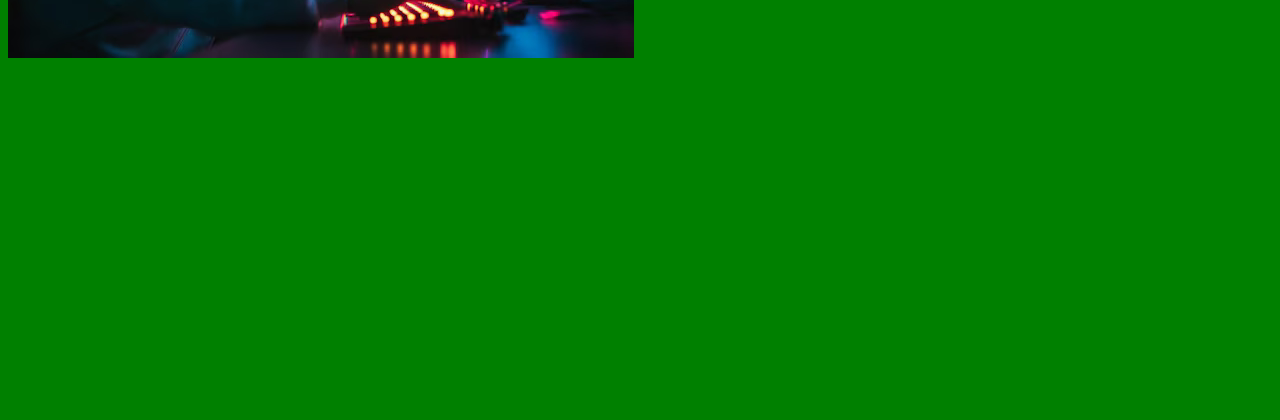
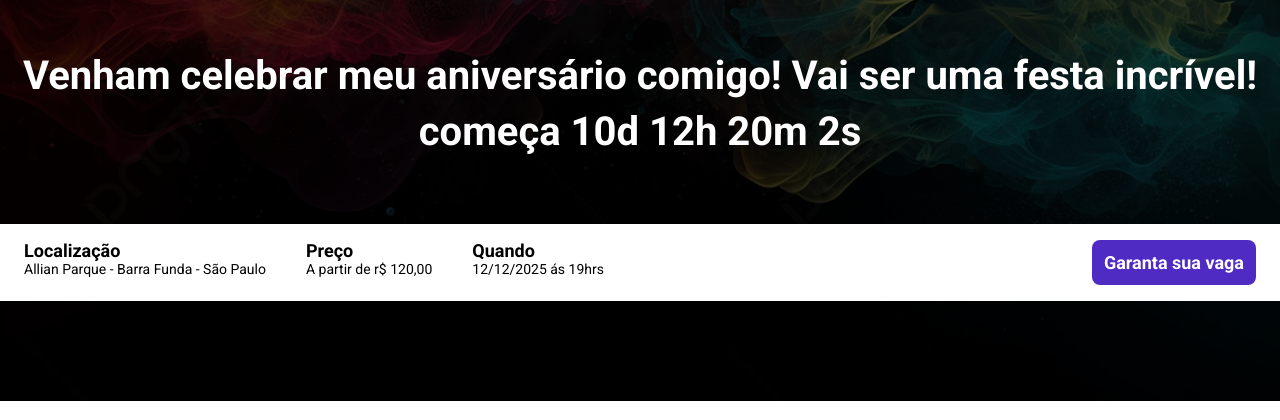
Before and after one commit to alessandrosaldanha/Exercicio_Landpage, a website built with Parcel: page src/index.html in a window 1280 px wide. Shown: the part 380-800 px from the top of the page. Built offline with nearby package versions, Linux system fonts and the light colour scheme.

Commit message:
"herofinalizada"

```diff
--- a/src/index.html
+++ b/src/index.html
@@ -1,14 +1,41 @@
 <!DOCTYPE html>
-<html lang="en">
+<html lang="pt-BR">
 <head>
     <meta charset="UTF-8">
     <meta name="viewport" content="width=device-width, initial-scale=1.0">
-    <title>Document</title>
+    <title>Meu Aniversario</title>
     <link rel="stylesheet" href="styles/main.scss">
+    <link rel="preconnect" href="https://fonts.googleapis.com">
+    <link rel="shortcut icon" href="./images/Programador.png" type="image/x-icon">
+    <link rel="preconnect" href="https://fonts.gstatic.com" crossorigin>
+    <link href="https://fonts.googleapis.com/css2?family=Inter&family=Lobster&family=Roboto:wght@400;700&family=Signika:wght@300..700&display=swap" rel="stylesheet">
 </head>
 <body>
-    <h1>Teste1</h1>
-    <img src="./images/Programador.png" alt="Programador">
+    <header class="hero">
+        <div class="container">
+            <img class="hero__logo" src="./images/Programador.png" alt="Perfil">
+            <p class="hero__text">
+                Venham celebrar meu aniversário comigo! Vai ser uma festa incrível! começa 10d 12h 20m 2s
+            </p>
+            <div class="infos-bar">
+                <ul class="infos-bar__infos">
+                    <li class=" infos-bar__item">
+                        <b>Localização</b>
+                        Allian Parque - Barra Funda - São Paulo
+                    </li>
+                    <li class=" infos-bar__item">
+                        <b>Preço</b>
+                        A partir de r$ 120,00
+                    </li>
+                    <li class=" infos-bar__item">
+                        <b>Quando</b>
+                        12/12/2025 ás 19hrs
+                    </li>
+                </ul>
+                <a href="#" class="button button--primary">Garanta sua vaga</a>
+            </div>
+        </div>
+    </header>
 
     <script src="./scripts/main.js"></script>
 </body>
--- /dev/null
+++ b/src/styles/_hero.scss
@@ -0,0 +1,53 @@
+.hero {
+    padding-top: 64px;
+    padding-bottom: 100px;
+    background-image: url(../images/Fundo.png);
+    background-repeat: no-repeat;
+    background-size: cover;
+    position: relative;
+
+    .container {
+        position: relative;
+    }
+
+    &::before {
+        position: absolute;
+        top: 0;
+        left: 0;
+        width: 100%;
+        height: 100%;
+        background-color: #000;
+        content: '';
+        opacity: 0.7;
+    }
+
+    &__text {
+        margin-top: 64px;
+        margin-bottom: 64px;
+        font-size: 40px;
+        align-items: center;
+        line-height: 56px;
+        font-weight: 800;
+        text-align: center;
+    }
+
+    &__logo {
+        margin: 0 auto;
+        display: block;
+        height: 300px;
+        border-radius: 10%;
+    }
+
+    @media(max-width: 640px){
+        padding: 40px 0;
+        &__logo {
+            height: 80px;
+        }
+
+        &__text {
+            font-size: 18px;
+            line-height: 24px;
+            margin: 24px 0;
+        }
+    }
+}
--- /dev/null
+++ b/src/styles/components/_buttons.scss
@@ -0,0 +1,25 @@
+.button {
+    padding: 12px;
+    font-size: 18px;
+    font-weight: bold;
+    text-decoration: none;
+    text-align: center;
+    white-space: nowrap;
+    border-radius: 8px;
+
+    &--primary {
+        color: #fff;
+        background-color: #4f2ac3;
+    }
+
+    @media (max-width: 1024px){
+        display: flex;
+        align-items: center;
+    }
+
+    @media (max-width: 640px) {
+        display: flex;
+        align-items: center;
+        width: 100%;
+    }
+}
--- /dev/null
+++ b/src/styles/components/_infos_bar.scss
@@ -0,0 +1,44 @@
+.infos-bar {
+    background-color: #fff;
+    padding: 16px 24px;
+    display: flex;
+    justify-content: space-between;
+
+
+
+
+    &__infos {
+        display: flex;
+        gap: 40px;
+    }
+
+    &__item {
+        font-size: 14px;
+        color: black;
+
+        b{
+            font-size: 18px;
+            display: block;
+            color: black;
+        }
+    }
+
+
+    @media (max-width: 1024px) {
+        &__infos {
+            gap: 16px;
+        }
+    }
+
+    @media (max-width: 640px) {
+        display: block;
+
+        &__infos {
+            display: block;
+            margin-bottom: 24px;
+        }
+        &__item {
+            margin-top: 24px;
+        }
+    }
+}
--- a/src/styles/main.scss
+++ b/src/styles/main.scss
@@ -1,3 +1,27 @@
-body {
-    background-color: green;
+@use 'hero';
+@use 'components/infos_bar';
+@use 'components/buttons';
+
+
+* {
+    margin: 0;
+    padding: 0;
+    box-sizing: border-box;
+    font-family: Roboto, sans-serif;
+    color: #fff;
+    list-style: none;
 }
+
+.container {
+    max-width: 960;
+    width: 100%;
+    margin: 0 auto;
+
+    @media (max-width: 640px)  {
+        max-width: 80%;
+    }
+
+    @media (max-width: 1024px) {
+        max-width: 90%;
+    }
+}
```
Also changed, not shown: src/images/Fundo.png (added).
